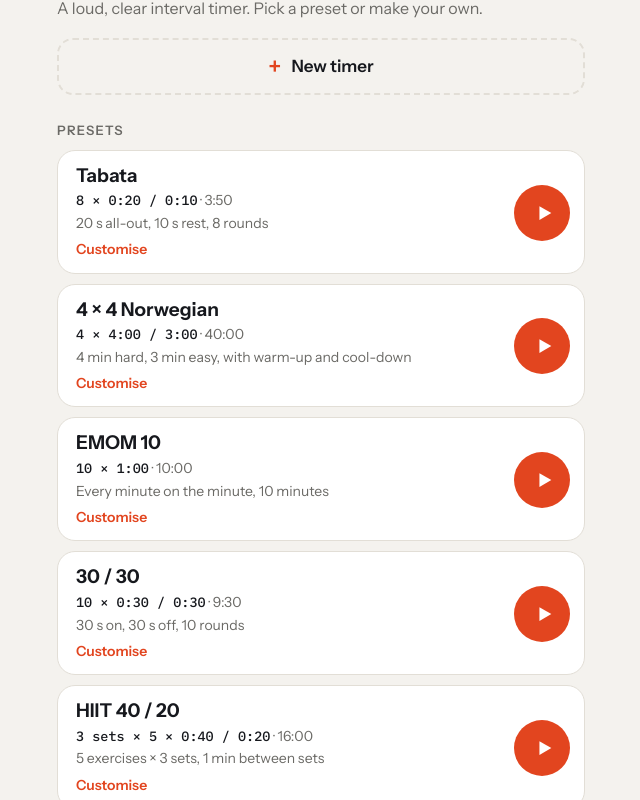
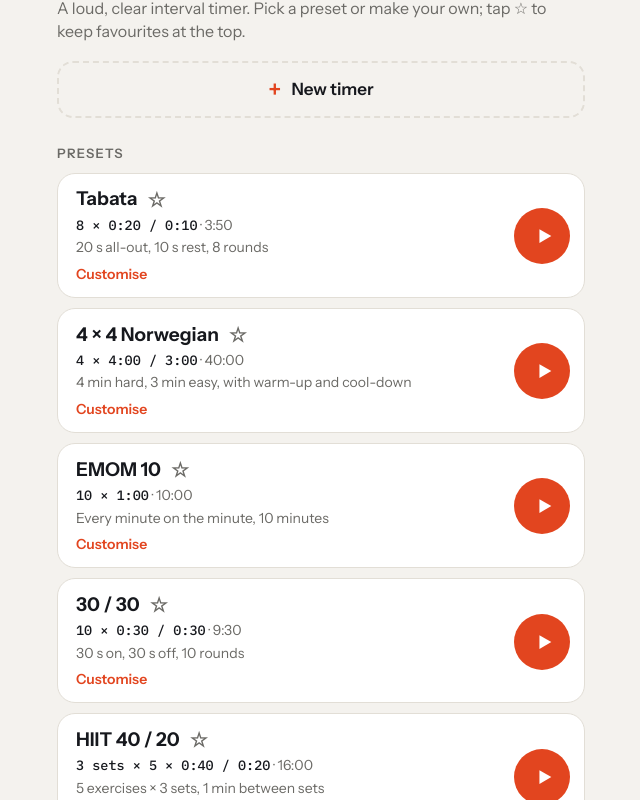
Before and after one commit to Anonaconda-CodeLab/rounds, a website: page index.html in a window 1280 px wide. Shown: the part 83-883 px from the top of the page, without its empty margins (319-959 px from the left). Drawn offline with Linux system fonts and the light colour scheme.

Commit message:
Favourites at the top of the home screen; theme-aware colours
Co-Authored-By: Claude Opus 5.5 <noreply@anthropic.com>
Claude-Session: https://claude.ai/code/session_01QgTB1GdprtFKP7d99tmmLq

```diff
--- a/app.js
+++ b/app.js
@@ -12,6 +12,8 @@ const store = {
 let mine = store.get('timers', []).map(E.normalize).filter(t => t.id);
 const settings = Object.assign({ voice: false, vibrate: true, half: false }, store.get('settings', {}));
 const saveMine = () => store.set('timers', mine);
+let favs = new Set(store.get('favs', []));
+const saveFavs = () => store.set('favs', [...favs]);
 
 let toastT;
 function toast(msg, ms = 3000) { const t = $('#toast'); t.textContent = msg; t.hidden = false; clearTimeout(toastT); toastT = setTimeout(() => t.hidden = true, ms); }
@@ -25,20 +27,30 @@ const esc = s => String(s).replace(/[&<>"']/g, c => ({ '&': '&amp;', '<': '&lt;'
 const PLAY = '<svg viewBox="0 0 24 24" aria-hidden="true"><path d="M7 4.5l13 7.5-13 7.5z"/></svg>';
 function card(t, preset) {
   const total = E.fmtTime(E.totalDuration(E.compile(t)) - E.LEAD_IN);
-  return `<li class="card"><div class="info"><h3>${esc(t.name)}</h3>
+  const fav = favs.has(t.id);
+  return `<li class="card"><div class="info"><h3>${esc(t.name)}<button class="star${fav ? ' on' : ''}" data-fav="${esc(t.id)}" aria-pressed="${fav}" aria-label="${fav ? 'Remove from' : 'Add to'} favourites">${fav ? '★' : '☆'}</button></h3>
     <div class="meta"><b>${esc(E.summary(t))}</b> · ${total}</div>${preset && t.blurb ? `<div class="blurb">${esc(t.blurb)}</div>` : ''}
     <button class="link" data-edit="${esc(t.id)}">${preset ? 'Customise' : 'Edit'}</button></div>
     <button class="play" data-start="${esc(t.id)}" aria-label="Start ${esc(t.name)}">${PLAY}</button></li>`;
 }
 function renderHome() {
-  $('#mineHead').hidden = !mine.length;
-  $('#mineList').innerHTML = mine.map(t => card(t, false)).join('');
-  $('#presetList').innerHTML = E.PRESETS.map(t => card(t, true)).join('');
+  const all = [...mine.map(t => [t, false]), ...E.PRESETS.map(t => [t, true])];
+  favs = new Set([...favs].filter(id => all.some(([t]) => t.id === id)));   // forget favourites that were deleted
+  const fv = [...favs].map(id => all.find(([t]) => t.id === id)).filter(Boolean);
+  $('#favHead').hidden = !fv.length;
+  $('#favList').innerHTML = fv.map(([t, p]) => card(t, p)).join('');
+  const myRest = mine.filter(t => !favs.has(t.id));
+  $('#mineHead').hidden = !myRest.length;
+  $('#mineList').innerHTML = myRest.map(t => card(t, false)).join('');
+  const pr = E.PRESETS.filter(t => !favs.has(t.id));
+  $('#presetHead').hidden = !pr.length;
+  $('#presetList').innerHTML = pr.map(t => card(t, true)).join('');
 }
 const findTimer = id => mine.find(t => t.id === id) || E.PRESETS.find(t => t.id === id);
 document.addEventListener('click', e => {
-  const s = e.target.closest('[data-start]'), ed = e.target.closest('[data-edit]');
-  if (s) { const t = findTimer(s.dataset.start); if (t) startRun(t); }
+  const s = e.target.closest('[data-start]'), ed = e.target.closest('[data-edit]'), fv = e.target.closest('[data-fav]');
+  if (fv) { const id = fv.dataset.fav; if (favs.has(id)) favs.delete(id); else favs.add(id); saveFavs(); renderHome(); toast(favs.has(id) ? 'Added to favourites.' : 'Removed from favourites.', 1800); }
+  else if (s) { const t = findTimer(s.dataset.start); if (t) startRun(t); }
   else if (ed) { const t = findTimer(ed.dataset.edit); if (t) openEditor(t, !t.id.startsWith('u-')); }
 });
 
@@ -93,7 +105,7 @@ $('#btnSave').onclick = () => { saveForm(); toast('Saved.'); renderHome(); show(
 $('#btnEditStart').onclick = () => startRun(formTimer());
 $('#btnDelete').onclick = function () {
   if (!this.dataset.arm) { this.dataset.arm = 1; this.textContent = 'Tap again to delete'; setTimeout(() => { delete this.dataset.arm; this.textContent = 'Delete'; }, 3000); return; }
-  mine = mine.filter(x => x.id !== editing.id); saveMine(); delete this.dataset.arm; this.textContent = 'Delete'; renderHome(); show('home'); toast('Deleted.');
+  mine = mine.filter(x => x.id !== editing.id); saveMine(); favs.delete(editing.id); saveFavs(); delete this.dataset.arm; this.textContent = 'Delete'; renderHome(); show('home'); toast('Deleted.');
 };
 
 /* ---------- settings ---------- */
--- a/index.html
+++ b/index.html
@@ -23,13 +23,15 @@
       <svg viewBox="0 0 24 24" aria-hidden="true"><circle cx="12" cy="12" r="3.2"/><path d="M12 2.5v3M12 18.5v3M2.5 12h3M18.5 12h3M5.3 5.3l2.1 2.1M16.6 16.6l2.1 2.1M5.3 18.7l2.1-2.1M16.6 7.4l2.1-2.1"/></svg>
     </button>
   </header>
-  <p class="tag">A loud, clear interval timer. Pick a preset or make your own.</p>
+  <p class="tag">A loud, clear interval timer. Pick a preset or make your own; tap ☆ to keep favourites at the top.</p>
 
   <button id="btnNew" class="new-btn"><span>+</span>New timer</button>
 
+  <h2 class="sec" id="favHead" hidden>★ Favourites</h2>
+  <ul id="favList" class="cards"></ul>
   <h2 class="sec" id="mineHead" hidden>Your timers</h2>
   <ul id="mineList" class="cards"></ul>
-  <h2 class="sec">Presets</h2>
+  <h2 class="sec" id="presetHead">Presets</h2>
   <ul id="presetList" class="cards"></ul>
 
   <details class="howto">
--- a/style.css
+++ b/style.css
@@ -8,17 +8,18 @@
   color-scheme:light dark;
 }
 @media (prefers-color-scheme:dark){
-  :root{--ink:#EDEAE4; --paper:#121317; --card:#1C1E23; --line:#2C2F36; --muted:#9A978F}
+  :root:not([data-theme="light"]){--ink:#EDEAE4; --paper:#121317; --card:#1C1E23; --line:#2C2F36; --muted:#9A978F; color-scheme:dark}
 }
+:root[data-theme="dark"]{--ink:#EDEAE4; --paper:#121317; --card:#1C1E23; --line:#2C2F36; --muted:#9A978F; color-scheme:dark}
 *{box-sizing:border-box}
 html{-webkit-text-size-adjust:100%}
 body{margin:0;background:var(--paper);color:var(--ink);font:400 16px/1.45 var(--f-sans);-webkit-tap-highlight-color:transparent;
-  padding:env(safe-area-inset-top,0) env(safe-area-inset-right,0) env(safe-area-inset-bottom,0) env(safe-area-inset-left,0)}
+  padding-block:env(safe-area-inset-top,0) env(safe-area-inset-bottom,0)}
 [hidden]{display:none!important}
 button{font:inherit;color:inherit;cursor:pointer}
 a{color:inherit}
 :focus-visible{outline:3px solid var(--accent);outline-offset:2px}
-.screen{max-width:560px;margin:0 auto;padding:16px 16px 40px}
+.screen{max-width:560px;margin:0 auto;padding-block:16px 40px;padding-left:max(16px,env(safe-area-inset-left,0px));padding-right:max(16px,env(safe-area-inset-right,0px))}
 
 /* wordmark: the O is the timer ring */
 .wm{display:flex;align-items:center;gap:.04em;margin:0;font-size:44px;line-height:1;font-weight:700;font-stretch:80%;letter-spacing:.02em}
@@ -123,3 +124,8 @@ body[data-phase="done"]{--ph:var(--done);--ph-ink:#fff}
 .sr{position:absolute;width:1px;height:1px;overflow:hidden;clip:rect(0 0 0 0)}
 .toast{position:fixed;left:50%;bottom:24px;transform:translateX(-50%);background:var(--ink);color:var(--paper);padding:10px 16px;border-radius:12px;font-size:15px;max-width:90vw;z-index:9}
 @media (prefers-reduced-motion:reduce){*{transition:none!important}}
+
+/* favourite star */
+.card h3{display:flex;align-items:center;gap:6px}
+.star{border:none;background:none;padding:2px 4px;font-size:20px;line-height:1;color:var(--muted)}
+.star.on{color:#E8A20C}
```
